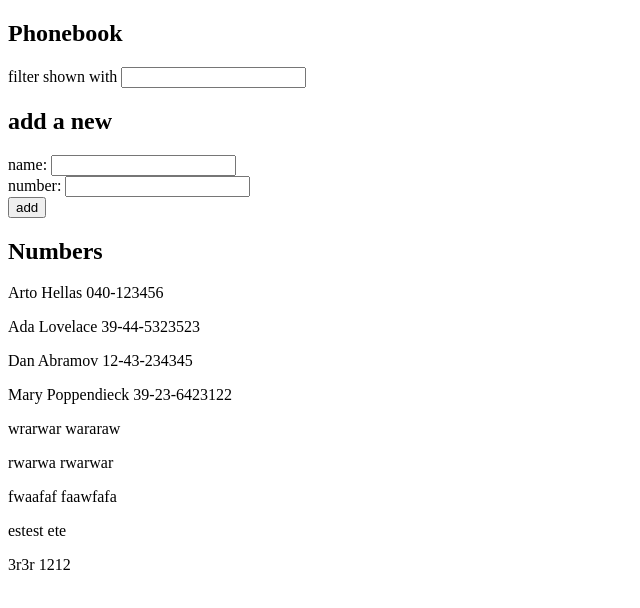
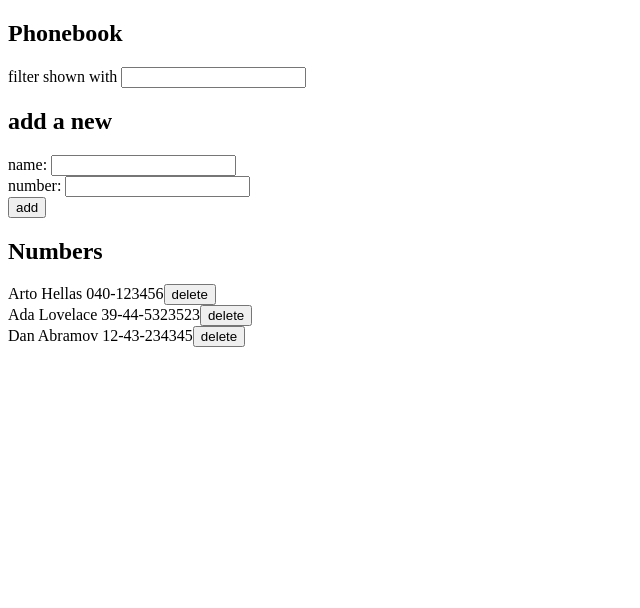
Before and after one commit to PetteriV99/full-stack-open, a React (Create React App) app in the folder osa2/puhelinluettelo/: page / in a window 1280 px wide. Shown: the top 608 px of the page, without its empty margins (0-640 px from the left). Built offline with nearby package versions, Linux system fonts and the light colour scheme; data requests are answered from the project's data file.

Commit message:
Add task 2.14

```diff
--- a/osa2/puhelinluettelo/db.json
+++ b/osa2/puhelinluettelo/db.json
@@ -14,36 +14,6 @@
       "name": "Dan Abramov",
       "number": "12-43-234345",
       "id": 3
-    },
-    {
-      "name": "Mary Poppendieck",
-      "number": "39-23-6423122",
-      "id": 4
-    },
-    {
-      "name": "wrarwar",
-      "number": "wararaw",
-      "id": 5
-    },
-    {
-      "name": "rwarwa",
-      "number": "rwarwar",
-      "id": 6
-    },
-    {
-      "name": "fwaafaf",
-      "number": "faawfafa",
-      "id": 7
-    },
-    {
-      "name": "estest",
-      "number": "ete",
-      "id": 8
-    },
-    {
-      "name": "3r3r",
-      "number": "1212",
-      "id": 9
     }
   ]
 }
--- a/osa2/puhelinluettelo/src/App.js
+++ b/osa2/puhelinluettelo/src/App.js
@@ -1,9 +1,20 @@
 import { useState, useEffect } from 'react'
 import personService from './services/persons'
 
+const Person = (params) => {
+  return (
+    <div>
+      {params.values.name} {params.values.number}
+      <button onClick={() => params.removePerson(params.values.id)}>delete</button>
+    </div>
+  )
+}
+
 const Persons = (params) => {
   return (
-    params.values.map(person => <p key={person.id}>{person.name} {person.number}</p>)
+    params.values.map(person =>
+      <Person key={person.id} values={person} removePerson={params.removePerson}></Person>
+    )
   )
 }
 
@@ -68,6 +79,18 @@ const App = () => {
       })
   }
 
+  const removePerson = (id) => {
+    console.log(id)
+    const confirmed = window.confirm(`Delete ${persons[id - 1].name} ?`)
+    if (confirmed) {
+      personService
+        .remove(id)
+        .then(returnedPerson => {
+          setPersons(persons.filter(p => p.id !== id))
+        })
+    }
+  }
+
   const filteredPersons = false ? persons : persons.filter(
     person => person.name.toLocaleLowerCase().includes(filterQuery.toLocaleLowerCase()))
 
@@ -96,7 +119,7 @@ const App = () => {
         onChangeNumber={handleChangeNumber}
       />
       <h2>Numbers</h2>
-      <Persons values={filteredPersons} />
+      <Persons values={filteredPersons} removePerson={removePerson} />
     </div>
   )
 
--- a/osa2/puhelinluettelo/src/services/persons.js
+++ b/osa2/puhelinluettelo/src/services/persons.js
@@ -18,8 +18,14 @@ const update = (id, newObject) => {
     return request.then(response => response.data)
 }
 
+const remove = (id) => {
+    const request = axios.delete(`${baseUrl}/${id}`)
+    return request.then(response => response.data)
+}
+
 export default {
-    getAll: getAll,
-    create: create,
-    update: update
+    getAll,
+    create,
+    update,
+    remove,
 }
```
Lines whose indentation alone changed are shown as unchanged.
